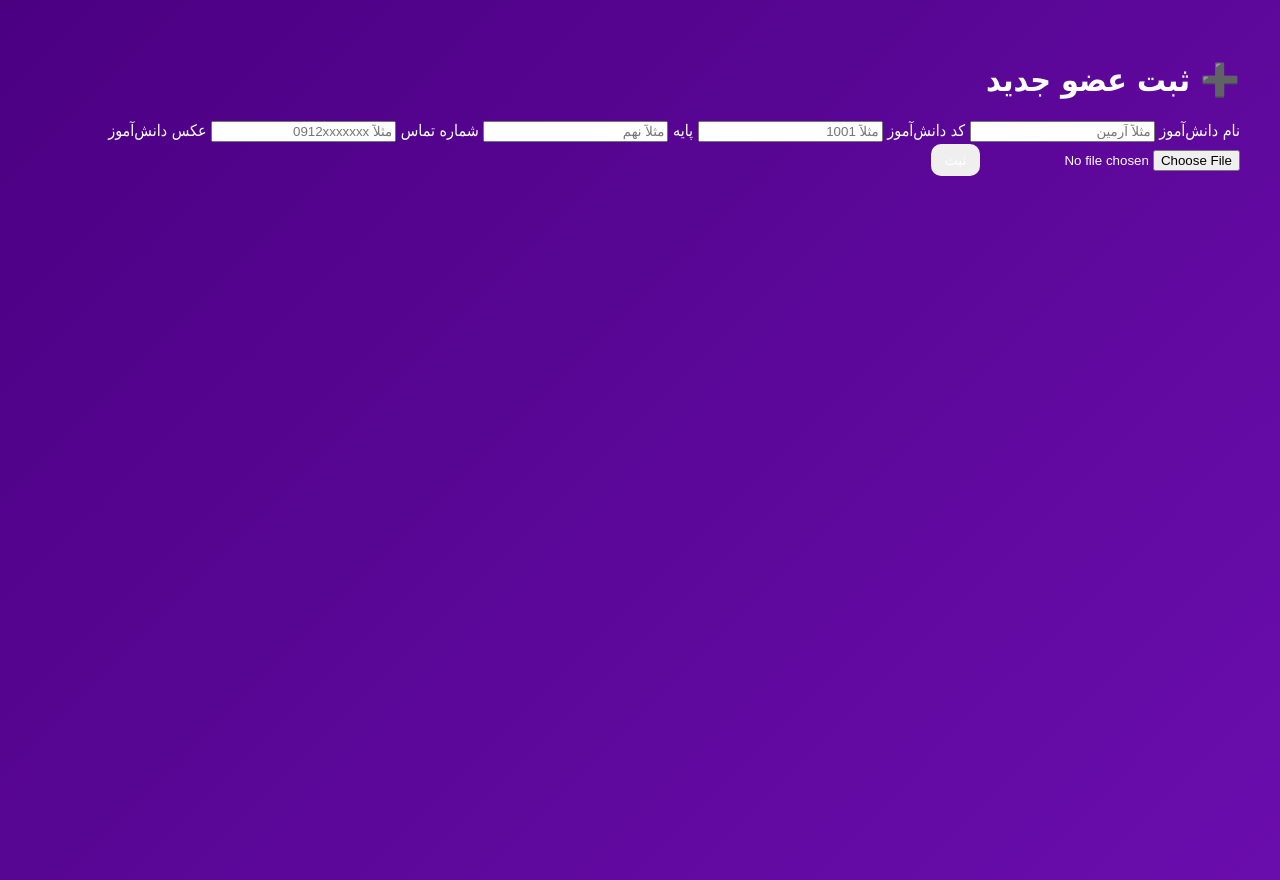
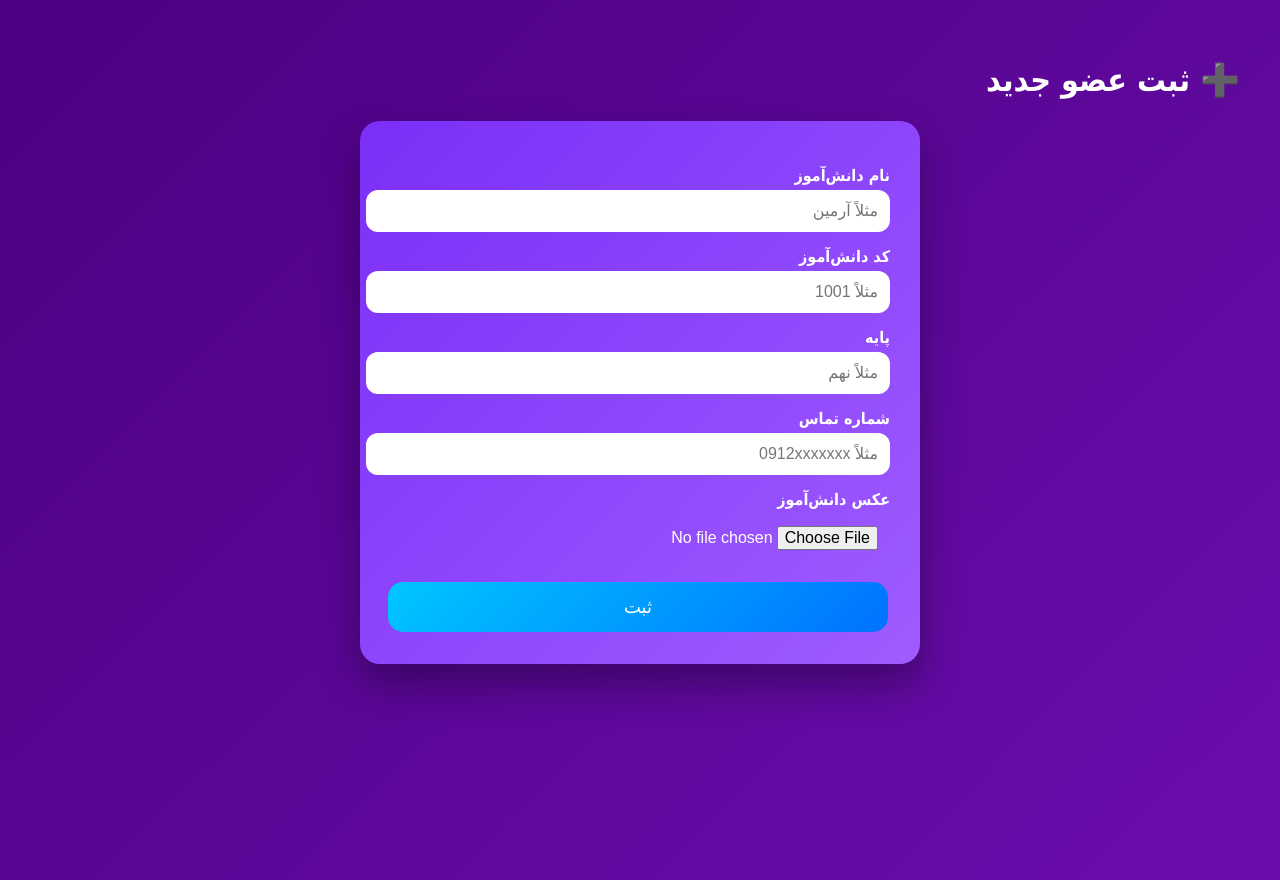
Before and after one commit to arminalvandi/library-management-system, a Python web app: template templates/add_member.html in a window 1280 px wide. Run offline with Jinja, Linux system fonts and the light colour scheme; the template is opened without the code that fills it, so the values that code supplies are empty.

Commit message:
Update style.css

```diff
--- a/static/css/style.css
+++ b/static/css/style.css
@@ -135,3 +135,45 @@ body {
   font-size: 18px;
   margin: 10px 0;
 }
+/* ===== Add Member Form ===== */
+.form-card {
+  max-width: 500px;
+  margin: auto;
+  background: linear-gradient(135deg, #7b2ff7, #9f5cff);
+  border-radius: 20px;
+  padding: 30px;
+  box-shadow: 0 20px 40px rgba(0,0,0,0.35);
+}
+
+.form-card label {
+  display: block;
+  margin: 15px 0 5px;
+  font-weight: bold;
+}
+
+.form-card input[type="text"],
+.form-card input[type="file"] {
+  width: 100%;
+  padding: 12px;
+  border-radius: 12px;
+  border: none;
+  font-size: 16px;
+}
+
+button.submit {
+  margin-top: 20px;
+  width: 100%;
+  padding: 14px;
+  font-size: 18px;
+  border-radius: 15px;
+  background: linear-gradient(135deg, #00c6ff, #0072ff);
+  border: none;
+  color: white;
+  cursor: pointer;
+  transition: all 0.3s ease;
+}
+
+button.submit:hover {
+  transform: translateY(-3px);
+  box-shadow: 0 8px 20px rgba(0,0,0,0.3);
+}
```
